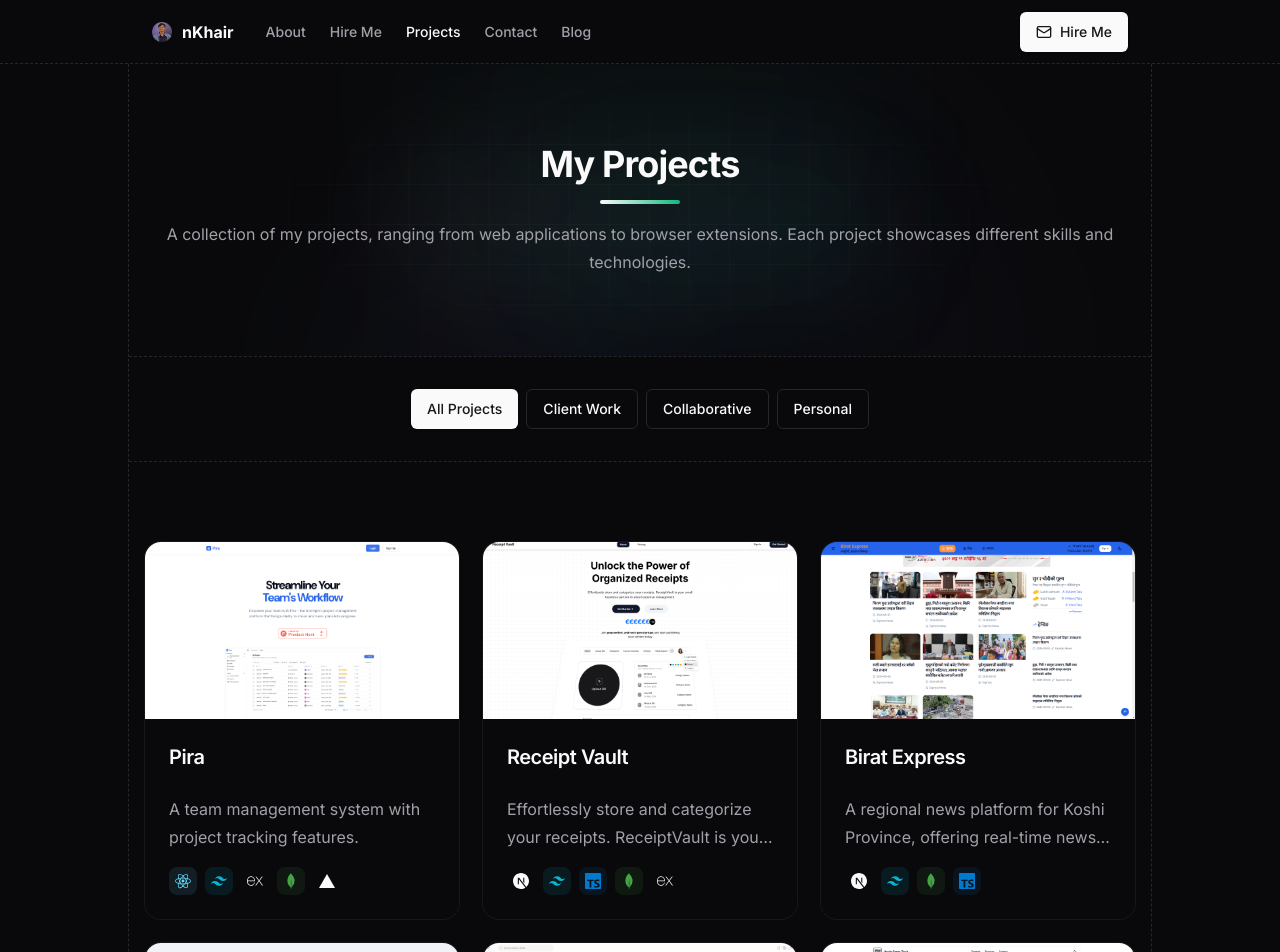
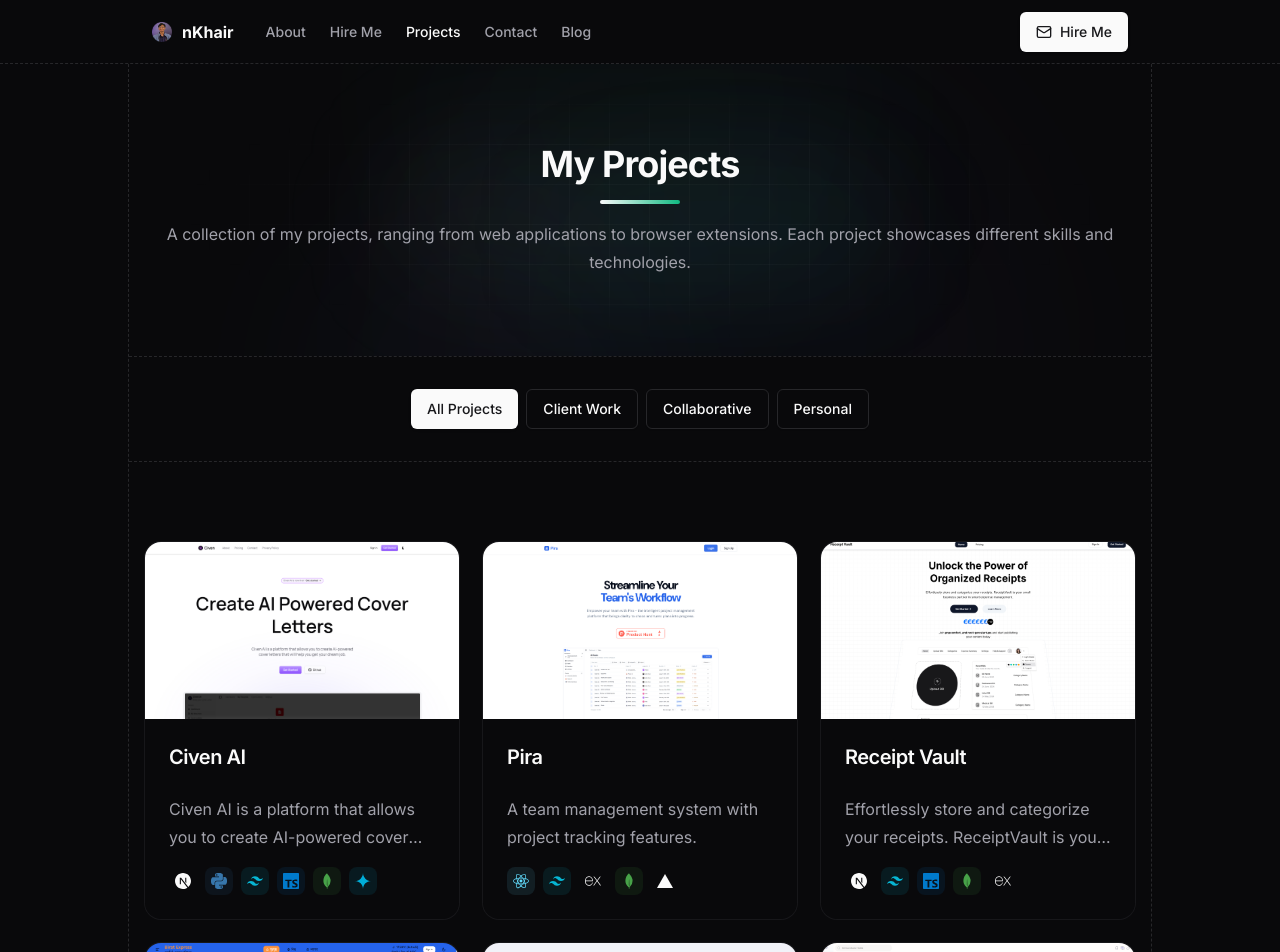
Before and after one commit to nabinkhair42/personal-website, a Next.js app: page /projects in a window 1280 px wide. Shown: the top 952 px of the page. Built offline with nearby package versions, Linux system fonts and the light colour scheme.

Commit message:
feat: Add Civen AI project to featured projects list

```diff
--- a/src/components/landing/featured-projects.tsx
+++ b/src/components/landing/featured-projects.tsx
@@ -6,7 +6,7 @@ import { ArrowRight } from "lucide-react";
 import Link from "next/link";
 import { ProjectCard } from "@/app/(pages)/projects/_components/project-card";
 
-const FEATURED_PROJECTS = ["Pira", "Receipt Vault", "AlgoDocs"];
+const FEATURED_PROJECTS = ["Civen AI", "Pira", "AlgoDocs"];
 
 export function FeaturedProjects() {
   const featuredProjects = projects.filter((project) =>
--- a/src/constants/projects.ts
+++ b/src/constants/projects.ts
@@ -16,6 +16,7 @@ import {
   SiCloudflare,
   SiGooglegemini,
   SiVercel,
+  SiPython,
 } from "react-icons/si";
 import { FaBlogger } from "react-icons/fa";
 
@@ -38,15 +39,37 @@ export interface Project {
 
 export const projects: Project[] = [
   {
+    title: "Civen AI",
+    description: "Civen AI is a platform that allows you to create AI-powered cover letters that will help you get your dream job",
+    image: "/projects/civen-ai.png",
+    technologies: [
+      { name: "Next.js", icon: SiNextdotjs },
+      { name: "Python", icon: SiPython, color: "#3776AB" },
+      { name: "Tailwind CSS", icon: SiTailwindcss, color: "#06B6D4" },
+      { name: "TypeScript", icon: SiTypescript, color: "#007ACC" },
+      { name: "MongoDB", icon: SiMongodb, color: "#47A248" },
+      { name: "Gemini AI", icon: SiGooglegemini, color: "#00ADD8" },
+    ],
+    liveUrl: "https://civen.vercel.app",
+    features: [
+      "Generate AI based Cover Letter for job application",
+      "Provide AI based Resume Review",
+      "Deployed the app on Vercel",
+      "Integrated Gemini AI for AI based features",
+    ],
+    category: "personal",
+  },
+
+  {
     title: "Pira",
     description: "A team management system with project tracking features.",
     image: "/projects/pira.png",
     technologies: [
       { name: "React", icon: SiReact, color: "#61DAFB" },
       { name: "Tailwind CSS", icon: SiTailwindcss, color: "#06B6D4" },
-      { name: "Express", icon: SiExpress},
+      { name: "Express", icon: SiExpress },
       { name: "MongoDB", icon: SiMongodb, color: "#47A248" },
-      {name: "Vercel", icon: SiVercel}
+      { name: "Vercel", icon: SiVercel },
     ],
     liveUrl: "https://pira.vercel.app",
     features: [
@@ -63,12 +86,12 @@ export const projects: Project[] = [
       "Effortlessly store and categorize your receipts. ReceiptVault is your small business partner in smart expense management.",
     image: "/projects/receiptvault.png",
     technologies: [
-      { name: "Next.js", icon: SiNextdotjs},
+      { name: "Next.js", icon: SiNextdotjs },
       { name: "Tailwind CSS", icon: SiTailwindcss, color: "#06B6D4" },
       { name: "TypeScript", icon: SiTypescript, color: "#007ACC" },
       { name: "MongoDB", icon: SiMongodb, color: "#47A248" },
       // express
-      { name: "Express", icon: SiExpress},
+      { name: "Express", icon: SiExpress },
     ],
     liveUrl: "https://receiptvault.co",
     features: [
@@ -85,7 +108,7 @@ export const projects: Project[] = [
       "A regional news platform for Koshi Province, offering real-time news updates and a user-friendly interface.",
     image: "/projects/birat-express.png",
     technologies: [
-      { name: "Next.js", icon: SiNextdotjs},
+      { name: "Next.js", icon: SiNextdotjs },
       { name: "Tailwind CSS", icon: SiTailwindcss, color: "#06B6D4" },
       { name: "MongoDB", icon: SiMongodb, color: "#47A248" },
       { name: "TypeScript", icon: SiTypescript, color: "#007ACC" },
@@ -109,7 +132,8 @@ export const projects: Project[] = [
       { name: "Chrome Web Store", icon: SiChromewebstore, color: "#4285F4" },
       { name: "Stripe", icon: SiStripe, color: "#5167FC" },
     ],
-    liveUrl: "https://chromewebstore.google.com/detail/google-bulk-photos-delete/ejimjaolhecpjkpbfkbccbigfdmdcpom",
+    liveUrl:
+      "https://chromewebstore.google.com/detail/google-bulk-photos-delete/ejimjaolhecpjkpbfkbccbigfdmdcpom",
     features: [
       "Built a Chrome extension using JavaScript",
       "Integrated Stripe for payment processing",
@@ -128,7 +152,7 @@ export const projects: Project[] = [
       { name: "CSS", icon: SiCss3, color: "#1572B6" },
       { name: "JavaScript", icon: SiJavascript, color: "#F7DF1E" },
       { name: "jQuery", icon: SiJquery, color: "#0769AD" },
-      {name: "Blogger", icon: FaBlogger, color: "#FF8B38"}
+      { name: "Blogger", icon: FaBlogger, color: "#FF8B38" },
     ],
     liveUrl: "https://nepalieducate.com",
     features: [
@@ -145,7 +169,7 @@ export const projects: Project[] = [
       "A US based tech startup, developed the website using Next.js and Tailwind CSS, and deployed it on Cloudflare Pages.",
     image: "/projects/unclesams-tech.png",
     technologies: [
-      { name: "Next.js", icon: SiNextdotjs},
+      { name: "Next.js", icon: SiNextdotjs },
       { name: "Tailwind CSS", icon: SiTailwindcss, color: "#06B6D4" },
       { name: "TypeScript", icon: SiTypescript, color: "#007ACC" },
       { name: "Cloudflare Workers", icon: SiCloudflare, color: "#F38020" },
@@ -164,7 +188,7 @@ export const projects: Project[] = [
       "A web application that helps users calculate Bitcoin values based on the latest market rates. It provides an intuitive interface for tracking and converting Bitcoin amounts.",
     image: "/projects/trackyourbtc.png",
     technologies: [
-      { name: "Next.js", icon: SiNextdotjs},
+      { name: "Next.js", icon: SiNextdotjs },
       { name: "Tailwind CSS", icon: SiTailwindcss, color: "#06B6D4" },
       { name: "TypeScript", icon: SiTypescript, color: "#007ACC" },
     ],
@@ -183,11 +207,10 @@ export const projects: Project[] = [
       "A fitness tracking and prediction platform offering personalized workout plans.",
     image: "/projects/predictmyfitness.png",
     technologies: [
-      { name: "Next.js", icon: SiNextdotjs},
+      { name: "Next.js", icon: SiNextdotjs },
       { name: "Tailwind CSS", icon: SiTailwindcss, color: "#06B6D4" },
       { name: "TypeScript", icon: SiTypescript, color: "#007ACC" },
       { name: "Gemini AI", icon: SiGooglegemini, color: "#00ADD8" },
-
     ],
     liveUrl: "https://predictmyfitness.com",
     features: [
@@ -205,12 +228,11 @@ export const projects: Project[] = [
       "A vehicle inspection automation platform for streamlined processes.",
     image: "/projects/autoinspector.png",
     technologies: [
-      { name: "Next.js", icon: SiNextdotjs},
+      { name: "Next.js", icon: SiNextdotjs },
       { name: "Tailwind CSS", icon: SiTailwindcss, color: "#06B6D4" },
       { name: "TypeScript", icon: SiTypescript, color: "#007ACC" },
-      {name: "Express", icon: SiExpress, color: "#000000"},
-      {name: "Vercel", icon: SiVercel}
-
+      { name: "Express", icon: SiExpress, color: "#000000" },
+      { name: "Vercel", icon: SiVercel },
     ],
     liveUrl: "https://autoinspector.com.au",
     features: [
@@ -226,10 +248,10 @@ export const projects: Project[] = [
     description: "A documentation platform for algorithms and data structures.",
     image: "/projects/algodocs.png",
     technologies: [
-      { name: "Next.js", icon: SiNextdotjs},
+      { name: "Next.js", icon: SiNextdotjs },
       { name: "MDX", icon: SiMdx, color: "#ffca28" },
       { name: "Tailwind CSS", icon: SiTailwindcss, color: "#06B6D4" },
-      {name: "Vercel", icon: SiVercel}
+      { name: "Vercel", icon: SiVercel },
     ],
     liveUrl: "https://algodocs.dev",
     features: [
@@ -239,5 +261,5 @@ export const projects: Project[] = [
       "Documented algorithms with MDX",
     ],
     category: "personal",
-  }
+  },
 ];
```
Also changed, not shown: public/projects/civen-ai.png (added).
